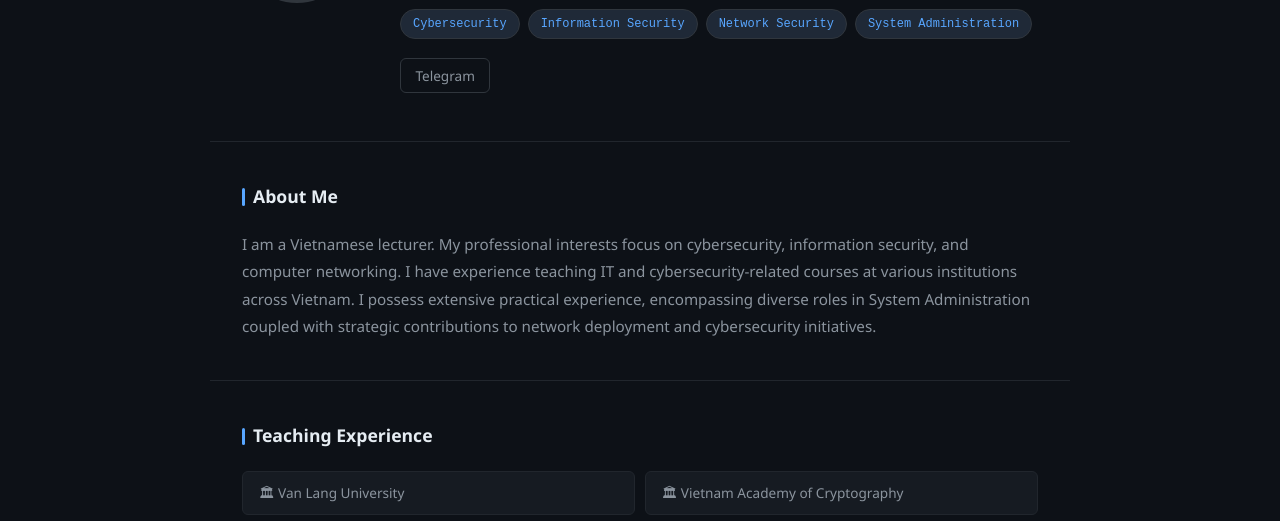
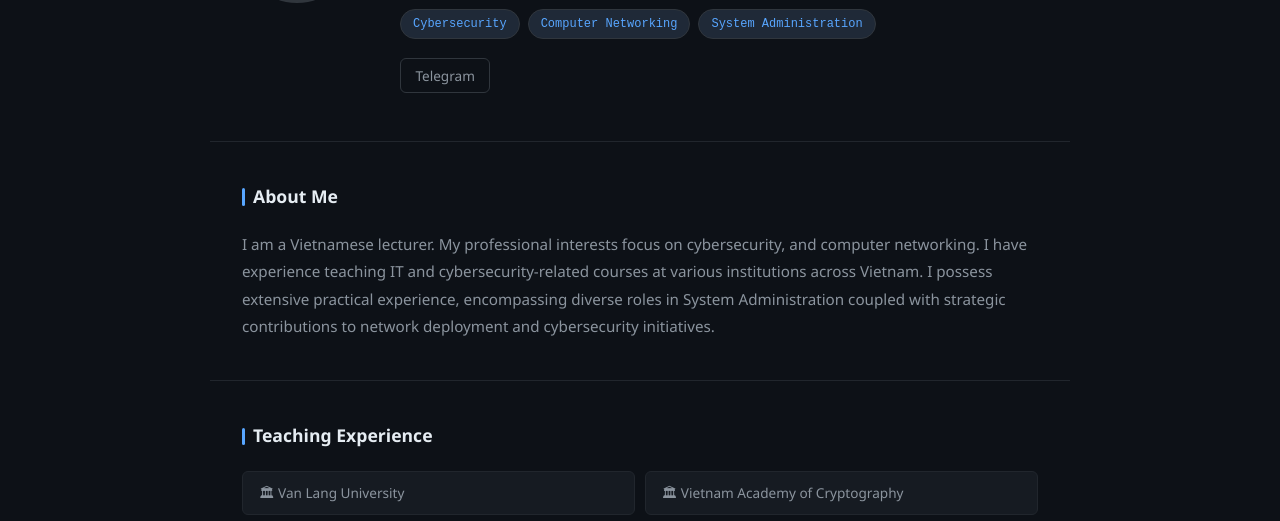
Before and after one commit to philippbuido/philippbuido.github.io, a plain HTML site: page index.html in a window 1280 px wide. Shown: the part 243-764 px from the top of the page. Drawn offline with Linux system fonts and the light colour scheme.

Commit message:
Update index.html

```diff
--- a/index.html
+++ b/index.html
@@ -203,8 +203,7 @@
     <div class="affil">· Ho Chi Minh City, Vietnam</div>
     <div class="badges">
       <span class="badge">Cybersecurity</span>
-      <span class="badge">Information Security</span>
-      <span class="badge">Network Security</span>
+      <span class="badge">Computer Networking</span>
       <span class="badge">System Administration</span>
     </div>
     <div class="social-links">
@@ -218,7 +217,7 @@
 <div class="section" id="about">
   <h2>About Me</h2>
   <p>
-    I am a Vietnamese lecturer. My professional interests focus on cybersecurity, information security, and computer networking. I have experience teaching IT and cybersecurity-related courses at various institutions across Vietnam. I possess extensive practical experience, encompassing diverse roles in System Administration coupled with strategic contributions to network deployment and cybersecurity initiatives.
+    I am a Vietnamese lecturer. My professional interests focus on cybersecurity, and computer networking. I have experience teaching IT and cybersecurity-related courses at various institutions across Vietnam. I possess extensive practical experience, encompassing diverse roles in System Administration coupled with strategic contributions to network deployment and cybersecurity initiatives.
   </p>
 </div>
 
```
